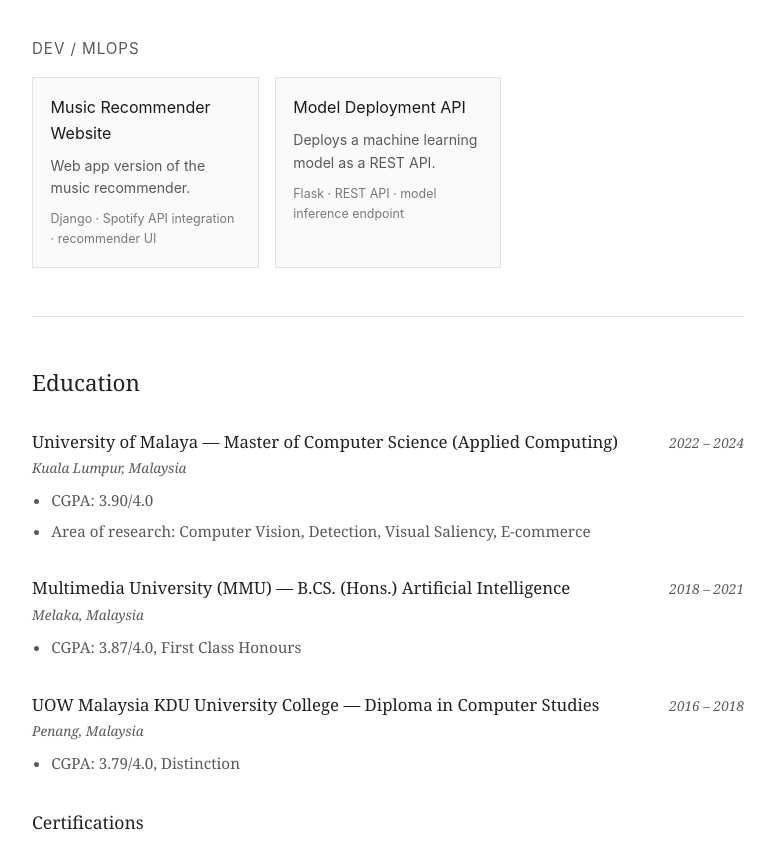
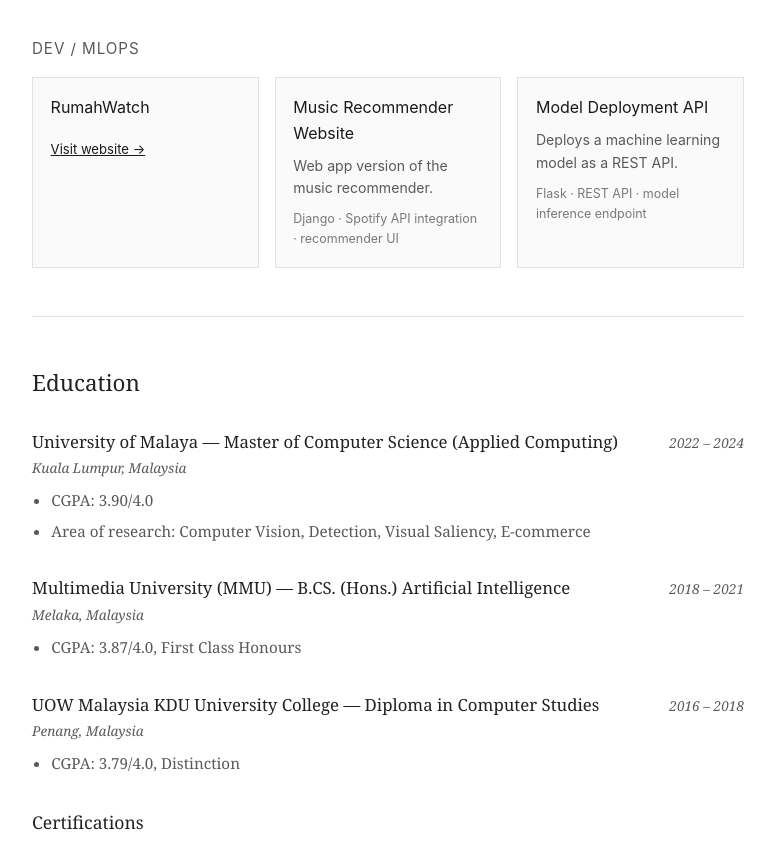
Before and after one commit to bebbieyin/bebbieyin, a plain HTML site: page index.html in a window 1280 px wide. Shown: the part 3043-3892 px from the top of the page, without its empty margins (252-1027 px from the left). Drawn offline with Linux system fonts and the light colour scheme.

Commit message:
Add RumahWatch website link

```diff
--- a/index.html
+++ b/index.html
@@ -186,6 +186,11 @@
       <div class="card-grid">
 
         <article class="card">
+          <h4><a href="https://rumahwatch.com/" target="_blank" rel="noopener">RumahWatch</a></h4>
+          <a class="card-demo" href="https://rumahwatch.com/" target="_blank" rel="noopener">Visit website →</a>
+        </article>
+
+        <article class="card">
           <h4><a href="https://github.com/bebbieyin/music-recommender-live" target="_blank" rel="noopener">Music Recommender Website</a></h4>
           <p>Web app version of the music recommender.</p>
           <p class="tags">Django · Spotify API integration · recommender UI</p>
```
Also changed, not shown: 1 other file.
